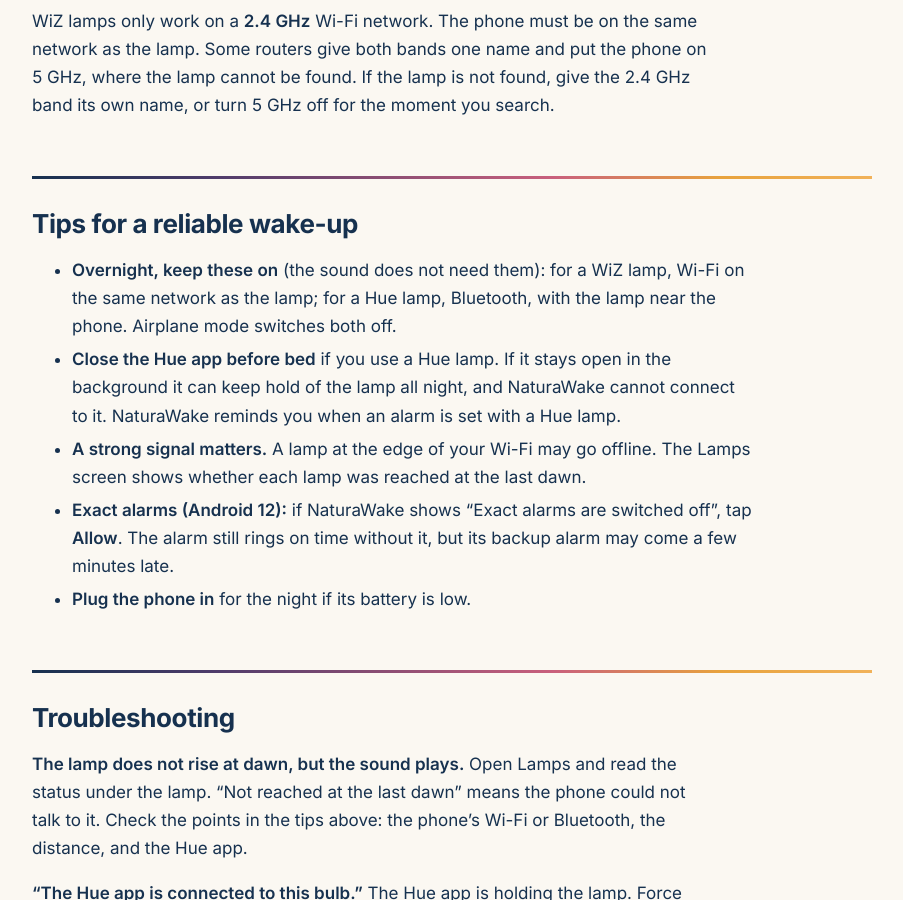
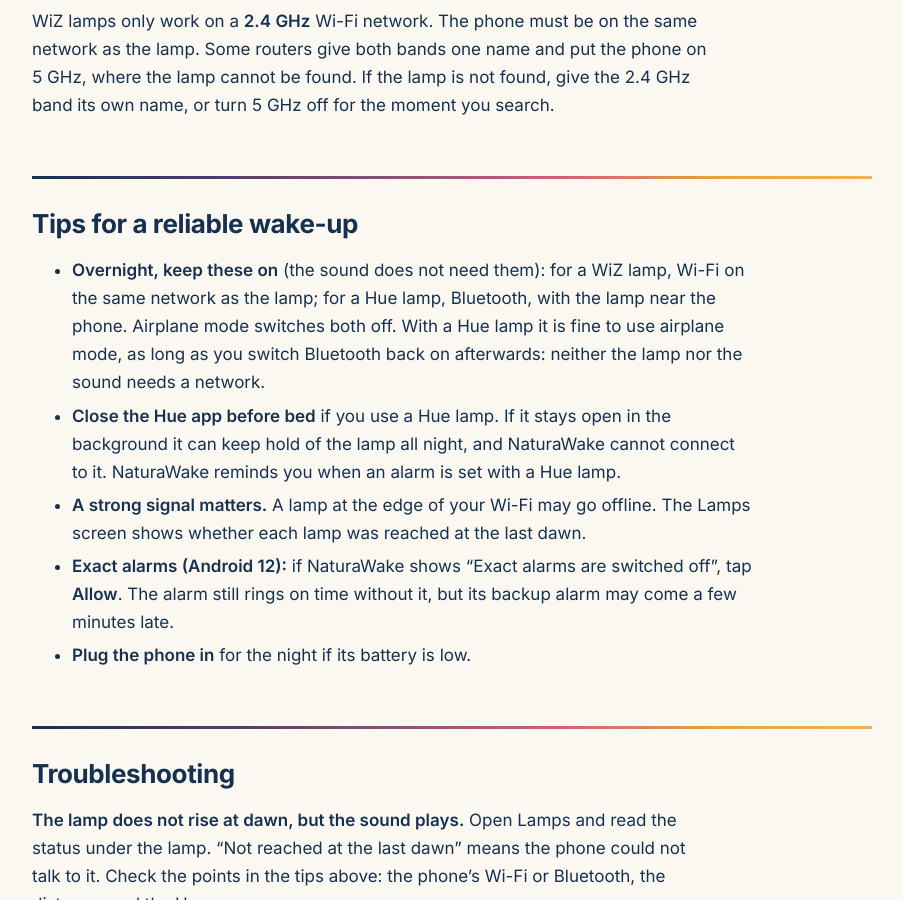
Before and after one commit to mart2010/naturawake-site, a Jekyll site: the page built from guide.md, in a window 1280 px wide and 900 px high, scrolled down 3507 px. Shown: the whole window, without its empty margins (188-1091 px from the left). Built offline with Jekyll 4.4.1, drawn with Linux system fonts in a browser that asks for light colours; our own code applies the rules of GitHub Pages for plain Markdown files.

Commit message:
Guide: airplane mode is fine for a Hue lamp with Bluetooth back on (seen working)
Co-Authored-By: Claude Sonnet 5.5 <noreply@anthropic.com>

```diff
--- a/guide.md
+++ b/guide.md
@@ -109,7 +109,9 @@ band its own name, or turn 5 GHz off for the moment you search.
 
 - **Overnight, keep these on** (the sound does not need them): for a WiZ lamp,
   Wi-Fi on the same network as the lamp; for a Hue lamp, Bluetooth, with the lamp
-  near the phone. Airplane mode switches both off.
+  near the phone. Airplane mode switches both off. With a Hue lamp it is fine
+  to use airplane mode, as long as you switch Bluetooth back on afterwards:
+  neither the lamp nor the sound needs a network.
 - **Close the Hue app before bed** if you use a Hue lamp. If it stays open in the
   background it can keep hold of the lamp all night, and NaturaWake cannot
   connect to it. NaturaWake reminds you when an alarm is set with a Hue lamp.
```
